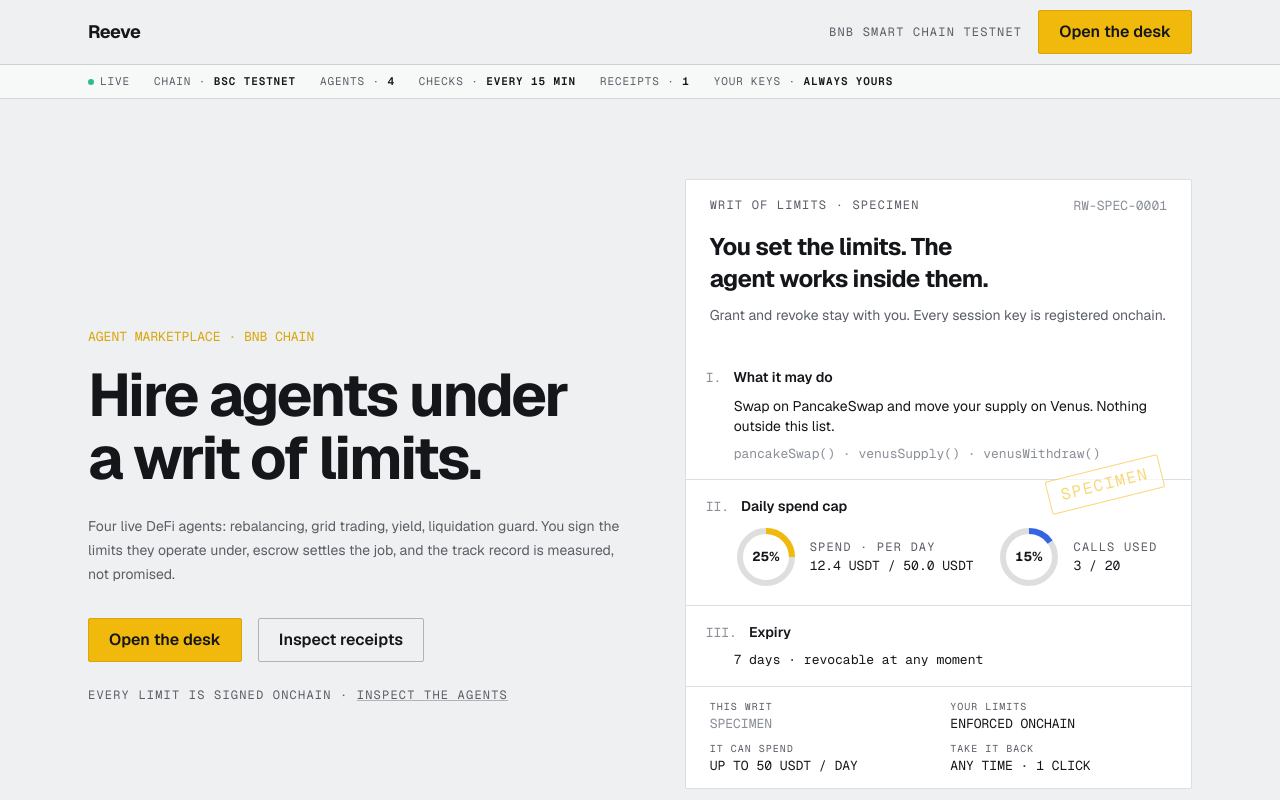
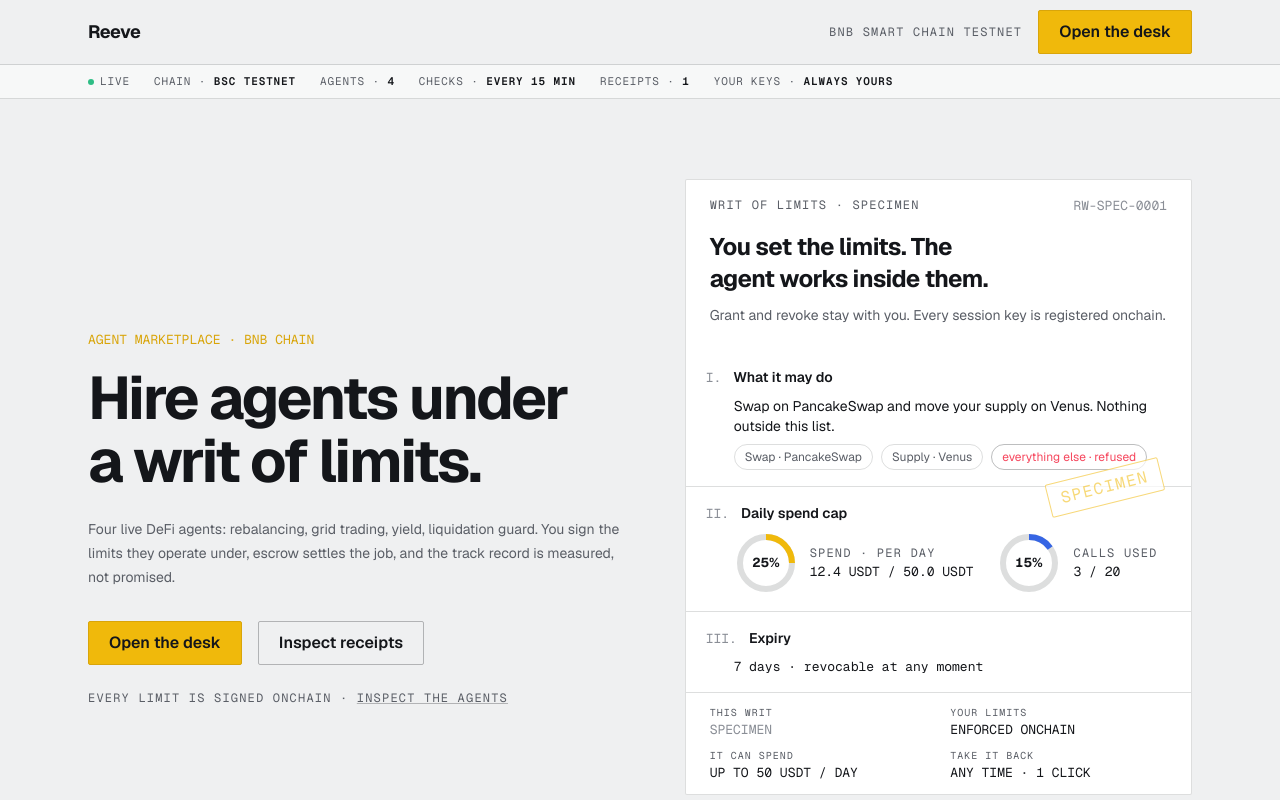
Before and after one commit to A-Raphie/reeve, a Next.js app: page / in a window 1280 px wide. Shown: the top 800 px of the page. Built offline with nearby package versions, Linux system fonts and the light colour scheme.

Commit message:
writ permissions rebuilt from mirror research (mandate/Clasp/fief): scope chips + 'everything else refused' tag replace function signatures; attempt-refusal.mjs proves the writ bites onchain (fires when demo writ is live)

```diff
--- a/app/page.tsx
+++ b/app/page.tsx
@@ -125,8 +125,15 @@ function WritPanel() {
             <p className="text-sm text-pretty" style={{ color: "var(--text-primary)" }}>
               Swap on PancakeSwap and move your supply on Venus. Nothing outside this list.
             </p>
-            <div className="serial mt-2" style={{ color: "var(--text-muted)" }}>
-              pancakeSwap() · venusSupply() · venusWithdraw()
+            <div className="mt-2 flex flex-wrap gap-2">
+              {["Swap · PancakeSwap", "Supply · Venus"].map((t) => (
+                <span key={t} className="rounded-[var(--radius-pill)] border border-[color:var(--border-default)] px-2.5 py-1 text-xs" style={{ color: "var(--text-secondary)" }}>
+                  {t}
+                </span>
+              ))}
+              <span className="rounded-[var(--radius-pill)] border border-[color:var(--border-strong)] px-2.5 py-1 text-xs" style={{ color: "var(--status-error)" }}>
+                everything else · refused
+              </span>
             </div>
           </Clause>
           <Clause n="II" title="Daily spend cap">
--- a/components/writ-builder.tsx
+++ b/components/writ-builder.tsx
@@ -103,8 +103,15 @@ export function WritBuilder({ agent }: { agent: Agent }) {
           <p className="text-sm text-pretty" style={{ color: "var(--text-primary)" }}>
             {agent.writPlain}
           </p>
-          <div className="serial mt-2" style={{ color: "var(--text-muted)" }}>
-            {agent.writCalls.join(" · ")}
+          <div className="mt-2 flex flex-wrap gap-2">
+            {agent.scopes.map((t) => (
+              <span key={t} className="rounded-[var(--radius-pill)] border border-[color:var(--border-default)] px-2.5 py-1 text-xs" style={{ color: "var(--text-secondary)" }}>
+                {t}
+              </span>
+            ))}
+            <span className="rounded-[var(--radius-pill)] border border-[color:var(--border-strong)] px-2.5 py-1 text-xs" style={{ color: "var(--status-error)" }}>
+              everything else · refused
+            </span>
           </div>
         </Clause>
         <Clause n="II" title="Daily spend cap">
--- a/lib/agents.ts
+++ b/lib/agents.ts
@@ -10,8 +10,8 @@ export type Agent = {
   protocols: string;
   address: string;
   writTitle: string;
-  writCalls: string[];
   writPlain: string;
+  scopes: string[];
   defaultCap: number;
   strategy: string;
 };
@@ -25,8 +25,8 @@ export const AGENTS: Record<AgentId, Agent> = {
     protocols: "PancakeSwap V3",
     address: "0x9339950c42E40f54ad4F709ceD0AD2ddd1B7Db21",
     writTitle: "LP management",
-    writCalls: ["pancakeAddLiquidity()", "pancakeRemovePosition()", "pancakeSwap()"],
     writPlain: "Move your PancakeSwap position and swap between its two tokens. Nothing else.",
+    scopes: ["Reposition · PancakeSwap V3", "Swap · PancakeSwap"],
     defaultCap: 50,
     strategy:
       "Watches the position's range every 15 minutes. When price leaves the range, it removes the position, swaps back to the paired token, and mints a fresh range around the new price. Out-of-range capital that earns nothing is the cost of skipping this agent.",
@@ -39,8 +39,8 @@ export const AGENTS: Record<AgentId, Agent> = {
     protocols: "PancakeSwap",
     address: "0x88F72e7361afBD8f1cDdC75ac60999dDb56418CC",
     writTitle: "Grid trading",
-    writCalls: ["pancakeSwap()"],
     writPlain: "Buy and sell one token pair, a little at a time. Nothing else.",
+    scopes: ["Swap · PancakeSwap"],
     defaultCap: 50,
     strategy:
       "Holds a ladder of buy and sell levels around the mid price. Each crossing executes one level and re-places it, harvesting volatility into filled spread. The writ caps the quote token the ladder may spend per day.",
@@ -53,8 +53,8 @@ export const AGENTS: Record<AgentId, Agent> = {
     protocols: "Venus · Aave · Lista",
     address: "0x15ceD3e1DFe1b4b748b0E52812a0c4DE41c6ff22",
     writTitle: "Supply routing",
-    writCalls: ["venusSupply()", "venusWithdraw()", "aaveSupply()"],
     writPlain: "Move your spare USDT to whichever lender pays more, and back. Nothing else.",
+    scopes: ["Supply & withdraw · Venus", "Supply · Aave", "Stake · Lista"],
     defaultCap: 100,
     strategy:
       "Reads supply APRs across Venus, Aave, and Lista every round. When the best route beats the current one by more than the move cost, it withdraws and re-supplies. Otherwise it holds: the cheapest round is the one it doesn't take.",
@@ -67,8 +67,8 @@ export const AGENTS: Record<AgentId, Agent> = {
     protocols: "Venus · Aave",
     address: "0x0C1E7065F5F20c4A8728F1Ab063fbB1865b0b943",
     writTitle: "Liquidation guard",
-    writCalls: ["venusWithdraw()", "venusRepay()"],
     writPlain: "If your loan gets close to liquidation, pay part of it down to keep it safe. Nothing else.",
+    scopes: ["Withdraw · Venus", "Repay · Venus"],
     defaultCap: 100,
     strategy:
       "Tracks the health factor of protected positions every round. Below the warning line it alerts; below the danger line it deleverages by the minimum needed to restore safety. It never touches a healthy position.",
--- /dev/null
+++ b/scripts/attempt-refusal.mjs
@@ -0,0 +1,46 @@
+// Prove the writ bites: attempt a call OUTSIDE the allowlist through the
+// agent's session and receipt the onchain refusal (fief rule: a refusal is
+// the system working, so it gets a green receipt citing the clause).
+import { createClient, signerFromPrivateKey, serializeSession } from "@altananetwork/sdk";
+import { NETWORK, EXPLORER_TX } from "../lib/chain.mjs";
+import { readFileSync, writeFileSync } from "node:fs";
+
+const writs = JSON.parse(readFileSync("ledger/writs.json", "utf8")).filter((w) => w.status === "in force");
+const writ = writs.at(-1);
+if (!writ) { console.error("no writ in force"); process.exit(1); }
+const keys = JSON.parse(readFileSync(".spike/writ-keys.json", "utf8"));
+const keyEntry = Object.entries(keys).find(([, v]) => v.publicKey === writ.publicKey);
+if (!keyEntry) { console.error("no session key for this writ"); process.exit(1); }
+const sessionKey = signerFromPrivateKey(keyEntry[1].sessionKey);
+
+const session = {
+  walletAddress: writ.walletAddress,
+  signer: sessionKey,
+  publicKey: writ.publicKey,
+  permissions: {
+    calls: writ.calls,
+    spend: writ.spend.map((s) => ({ limit: BigInt(s.limit), period: s.period })),
+  },
+  expiry: writ.expiry,
+};
+
+const client = createClient({ chains: [NETWORK], defaultChainId: NETWORK.chainId });
+
+// Out of scope: an address no clause authorizes.
+const stranger = "0x000000000000000000000000000000000000dEaD";
+try {
+  const r = await client.execute({ session, calls: [{ to: stranger, value: 0n, data: "0x" }] });
+  console.log("UNEXPECTED: the out-of-scope call executed:", r.transactionHash ?? JSON.stringify(r).slice(0, 120));
+  process.exit(1);
+} catch (e) {
+  const receipts = JSON.parse(readFileSync("ledger/receipts.json", "utf8"));
+  receipts.push({
+    ts: new Date().toISOString(),
+    agent: writ.agent,
+    kind: "refusal",
+    summary: `Refused: send to ${stranger.slice(0, 10)}… is outside clause I · the writ only allows its listed calls`,
+    status: "pass",
+  });
+  writeFileSync("ledger/receipts.json", JSON.stringify(receipts, null, 2));
+  console.log("REFUSED ONCHAIN (expected, this is the proof):", String(e.message).slice(0, 140));
+}
```
